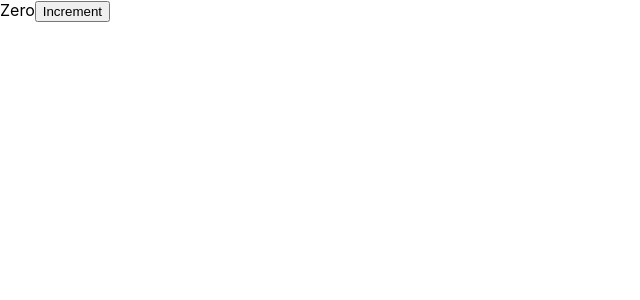
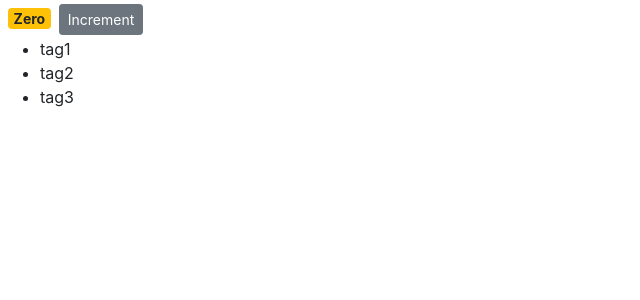
Before and after one commit to henryhsue/react-counter-app, a React (Create React App) app: page / in a window 1280 px wide. Shown: the top 300 px of the page, without its empty margins (0-640 px from the left). Built offline with nearby package versions, Linux system fonts and the light colour scheme.

Commit message:
handling events, arrow functions, updating the dom with state changes

```diff
--- a/src/components/counter.jsx
+++ b/src/components/counter.jsx
@@ -4,8 +4,76 @@ class Counter extends Component {
   // state object has a count component
   state = {
     // fix the state before we increment it
-    count: 0
+    count: 0,
+    tags: ["tag1", "tag2", "tag3"]
   };
+
+  // if you don't use classes, but you should.
+  // just for edification.
+  styles = {
+    fontSize: 14,
+    fontWeight: "bold"
+  };
+
+  // Bind event handlers.
+  // Don't need this if we use arrow function
+  // constructor() {
+  //  super();
+  //  this.handleIncrement = this.handleIncrement.bind(this);
+  //}
+
+  // updates the count and tells react to change state for count.
+  // when this is called, react will update the dom at just the span
+  // where the count is located.
+  handleIncrement = product => {
+    console.log(product);
+    this.setState({ count: this.state.count + 1 });
+  };
+
+  renderTags() {
+    if (this.state.tags.length === 0) return <p>There are no tags!</p>;
+    return (
+      <ul>
+        {this.state.tags.map(tag => (
+          <li key={tag}>{tag}</li>
+        ))}
+      </ul>
+    );
+  }
+
+  // define render function for react component
+  render() {
+    // Just a button for now for Increment
+    // this.formatCount() is an expression like 1+1
+    // {} requires an expression within
+    // classNames are bootstrap styling with badge and btn.
+    // we display a list of tags with key tag so the dom can be updated
+    // for each individual tag selectively when their state changes.
+    // we also map each tag to a list object for display.
+    return (
+      <div>
+        <div>
+          <span style={this.styles} className={this.getBadgeClasses()}>
+            {this.formatCount()}
+          </span>
+          <button
+            onClick={() => this.handleIncrement({ productID })}
+            className="btn btn-secondary btn-sm"
+          >
+            Increment
+          </button>
+        </div>
+        <div>{this.state.tags.length === 0 && "Please create a new tag"}</div>
+        <div>{this.renderTags()}</div>
+      </div>
+    );
+  }
+
+  getBadgeClasses() {
+    let classes = "badge m-2 badge-";
+    classes += this.state.count === 0 ? "warning" : "primary";
+    return classes;
+  }
 
   // utility function
   formatCount() {
@@ -16,17 +84,5 @@ class Counter extends Component {
     return count === 0 ? "Zero" : count;
     // "Zero" or JSX like <h1>Zero</h1>
   }
-
-  // render function for react component
-  render() {
-    // Just a button for now for Increment
-    return (
-      <div>
-        <span>{this.formatCount()}</span>
-        <button>Increment</button>
-      </div>
-    );
-  }
 }
-
 export default Counter;
--- a/src/index.js
+++ b/src/index.js
@@ -1,9 +1,10 @@
 import React from "react";
 import ReactDOM from "react-dom";
 import "./index.css";
-import App from "./App";
 import * as serviceWorker from "./serviceWorker";
 import Counter from "./components/counter";
+// required for pretty style buttons and objects
+import "bootstrap/dist/css/bootstrap.css";
 
 ReactDOM.render(<Counter />, document.getElementById("root"));
 
```
